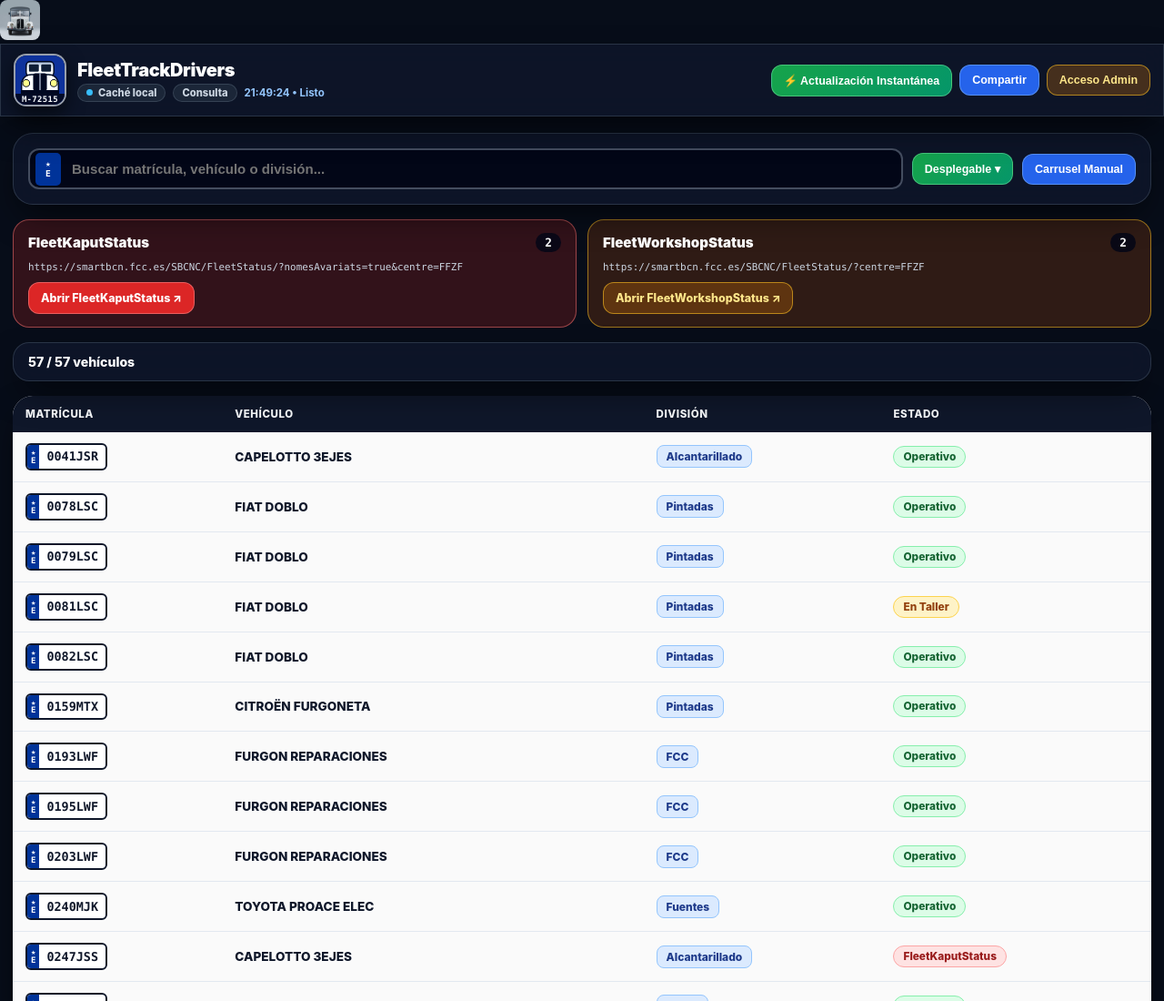
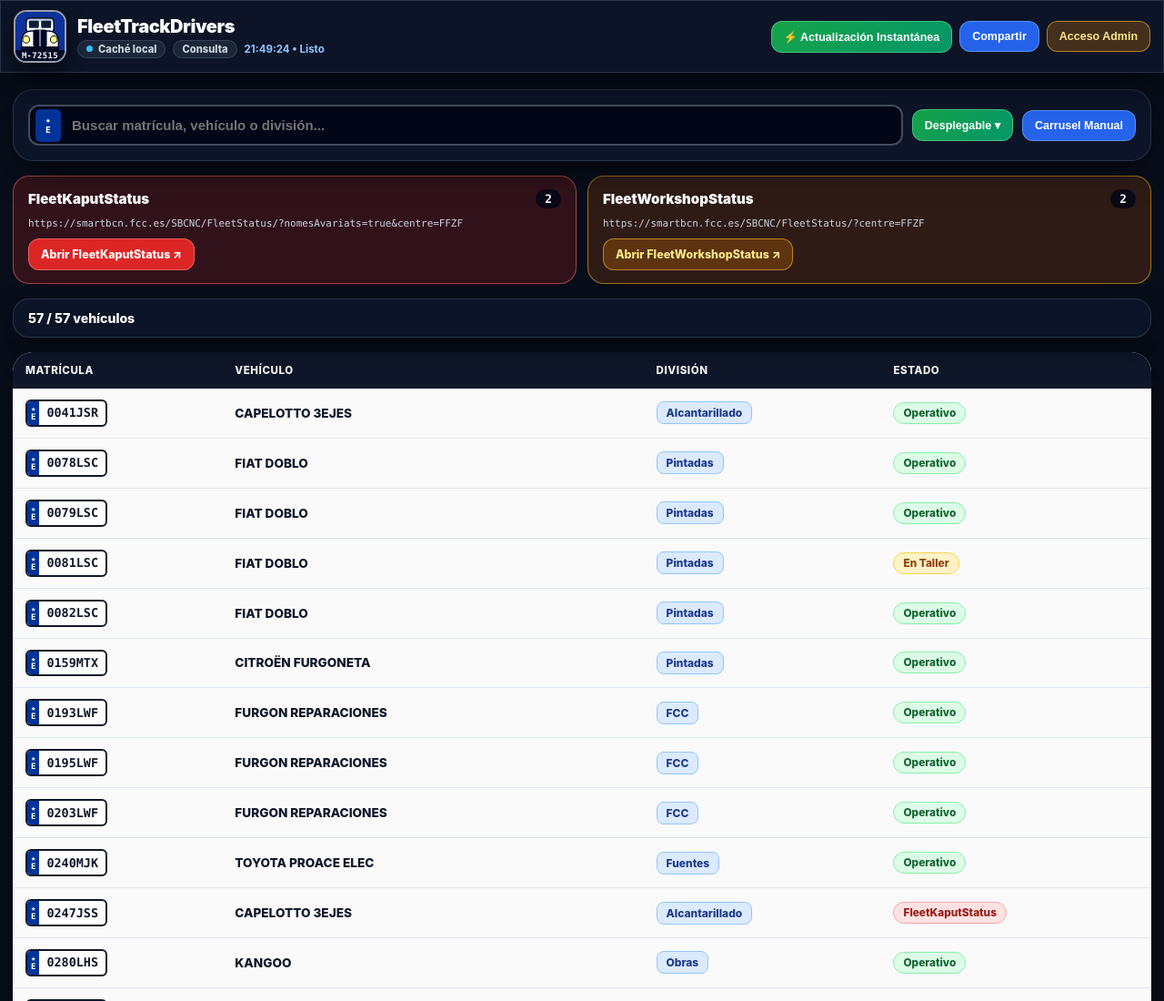
Before and after one commit to Pxocolatero-prog/FleetTrackDrivers, a plain HTML site: page index.html in a window 1280 px wide. Shown: the top 1100 px of the page at 91% size. Drawn offline with Linux system fonts and the light colour scheme.

Commit message:
Remove image element from index.html
Removed image element for Saurer M-72515 from index.html.

```diff
--- a/index.html
+++ b/index.html
@@ -5,7 +5,6 @@
   <meta name="viewport" content="width=device-width, initial-scale=1.0" />
   <meta name="theme-color" content="#070d19" />
   <title>FleetTrackDrivers</title>
-  <img src="1795640388471.jpg" alt="Saurer M-72515" style="width:44px;height:44px;object-fit:cover;border-radius:8px;flex-shrink:0;">
   <style>
     /* =====================================================================
        DESIGN TOKENS & SELF-CONTAINED STYLING (ZERO EXTERNAL DEPENDENCIES)
```
